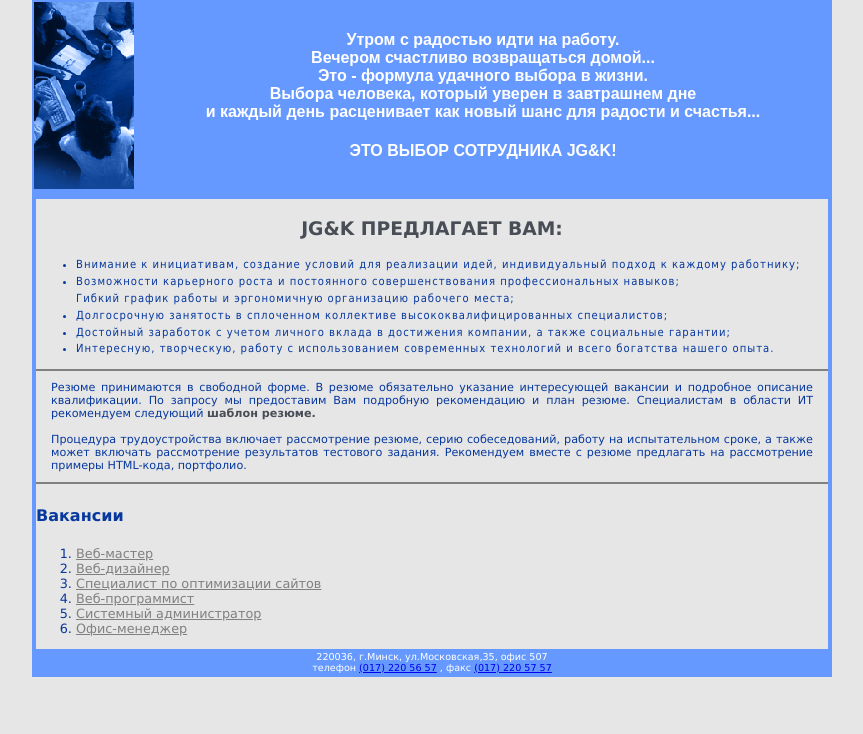
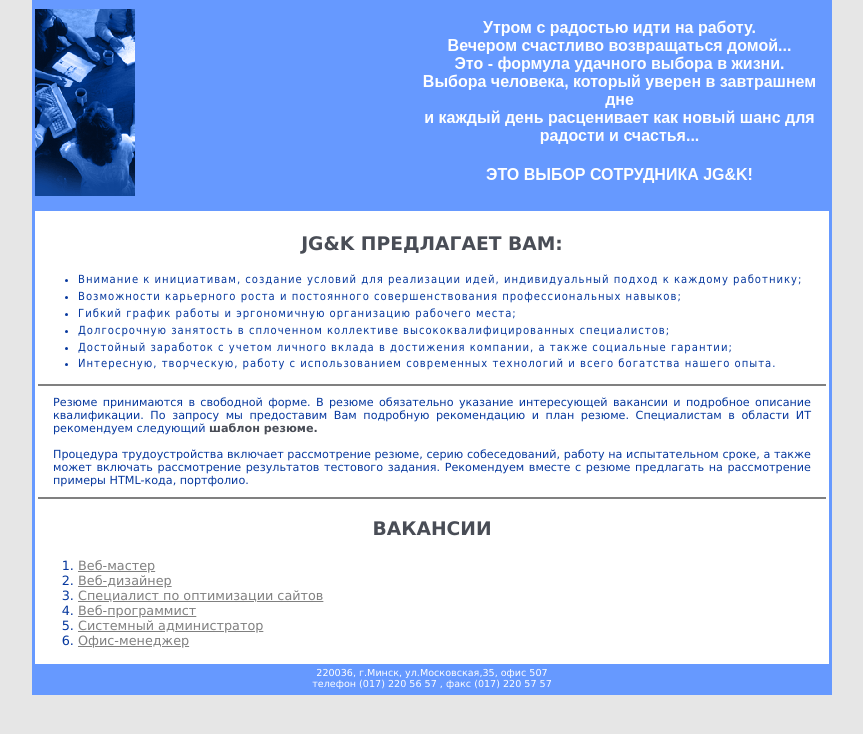
Before and after one commit to vadimPetru/lesson4, a plain HTML site: page Practice2/Practice2.html in a window 1280 px wide. Shown: the whole page, without its empty margins (208-1071 px from the left). Drawn offline with Linux system fonts and the light colour scheme.

Commit message:
Practica

```diff
--- a/Practice/Practice2.html
+++ b/Practice2/Practice2.html
@@ -10,14 +10,14 @@
 </head>
 
 <body>
-  <table bgcolor="#6699ff" cellspacing="0" cellpadding="0" border="1" width="800" align="center" bordercolor="#6699FF">
-    <tr valign="center">
-      <td width="100"><img src="k1.gif" height="187" width="100"></td>
+  <table class="table1">
+    <tr>
+      <td><img src="k1.gif" title="Конференция" ></td>
       <td>
-        <p id="shapka">Утром с радостью идти на работу.</br>
-          Вечером счастливо возвращаться домой...</br>
-          Это - формула удачного выбора в жизни. </br>
-          Выбора человека, который уверен в завтрашнем дне</br> и каждый день расценивает как новый
+        <p id="shapka">Утром с радостью идти на работу.<br>
+          Вечером счастливо возвращаться домой...<br>
+          Это - формула удачного выбора в жизни. <br>
+          Выбора человека, который уверен в завтрашнем дне<br> и каждый день расценивает как новый
           шанс для радости и счастья...</p>
         <p id="slogan">ЭТО ВЫБОР СОТРУДНИКА JG&K!</p>
 
@@ -25,7 +25,7 @@
     </tr>
   </table>
 
-  <table cellspacing="0" cellpadding="0" border="3" width="800" bordercolor="#6699FF" align="center">
+  <table class="table2">
     <tr>
       <td>
         <h3>JG&K предлагает Вам:</h3>
@@ -34,7 +34,7 @@
             индивидуальный подход к каждому работнику; </li>
           <li>Возможности карьерного роста и постоянного совершенствования
             профессиональных навыков; </li>
-          <liI>Гибкий график работы и эргономичную организацию рабочего места;
+          <li>Гибкий график работы и эргономичную организацию рабочего места;</li>
             <li>Долгосрочную занятость в сплоченном коллективе
               высококвалифицированных специалистов; </li>
             <li>Достойный заработок с учетом личного вклада в достижения компании, а
@@ -54,7 +54,7 @@
           предлагать на рассмотрение примеры HTML-кода, портфолио.
         </p>
 
-        <h4>Вакансии </h4>
+        <h3>Вакансии </h3>
         <ol>
           <li><a href="vacancy.html">Веб-мастер</a> </li>
           <li><a href="vacancy.html">Веб-дизайнер</a> </li>
@@ -66,9 +66,9 @@
 
       </td>
     </tr>
-    <tr bgcolor="#6699ff">
-     <td><div class="foot">220036, г.Минск, ул.Московская,35, офис 507</br>
-        телефон <a href="tel:+375172205657">(017) 220 56 57</a> , факс <a href="tel:+375172205757">(017) 220 57 57</a>
+    <tr class="footercolor">
+     <td><div class="foot">220036, г.Минск, ул.Московская,35, офис 507<br>
+        телефон <a class = "Goodassign" href="tel:+375172205657">(017) 220 56 57</a> , факс <a class = "Goodassign" href="tel:+375172205757">(017) 220 57 57</a>
       </div></td>
     </tr>
   </table>
--- a/Practice/style.css
+++ b/Practice2/style.css
@@ -56,4 +56,45 @@ ol {
 
 ol li a{
   color: gray;
+
 }
+
+.Goodassign {
+  color :white;
+  text-decoration: none;
+}
+
+td{
+  padding: 3px;
+}
+.table1{
+  background-color:#6699ff;
+  border-collapse: collapse;
+  padding: 0;
+  border-spacing: 0;
+  margin: auto;
+  border-color:#6699FF ;
+  width: 800px;
+  border:1px;
+
+}
+img {
+  height: 187px;
+  width: 100px;
+}
+table td,tr{
+  width:100px;
+}
+.table2{
+  background-color:white;
+  width:800px;
+  margin: auto;
+  border-collapse: collapse;
+  padding: 0;
+  border-spacing: 0;
+  border:3px solid #6699FF;
+
+}
+.footercolor {
+  background-color:#6699ff ;
+}
```
Also changed, not shown: Practice2/k1.gif (renamed from Practice/k1.gif).
